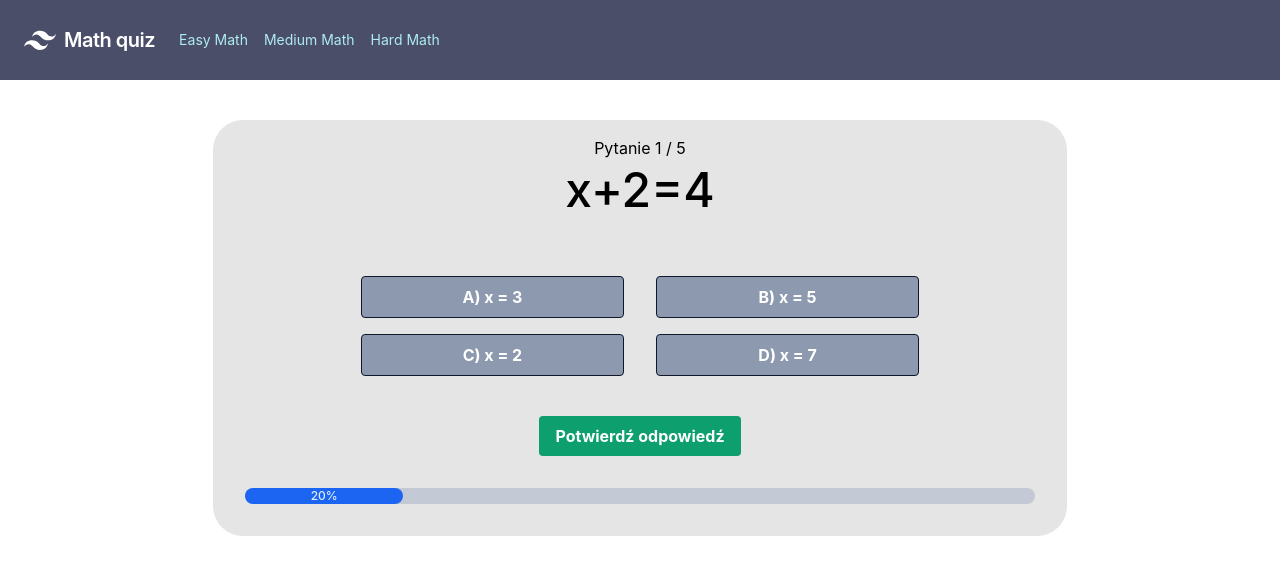
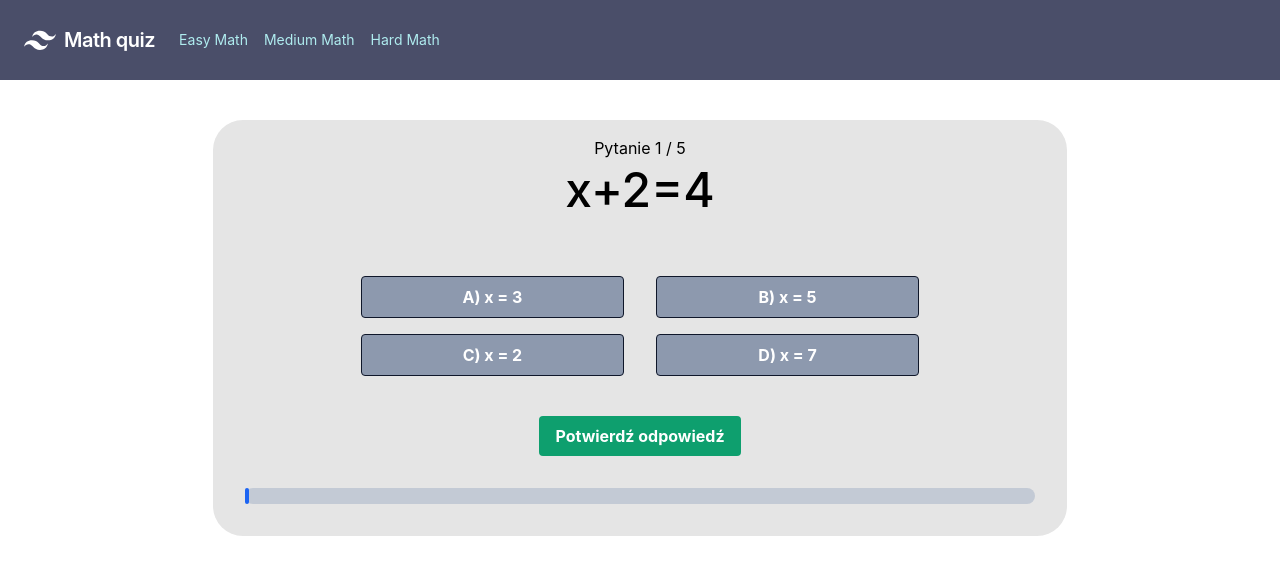
Before and after one commit to jakubprach/quizapp, a React (Create React App) app: page / in a window 1280 px wide. Shown: the top 574 px of the page. Built offline with nearby package versions, Linux system fonts and the light colour scheme.

Commit message:
bar_od_0

```diff
--- a/src/components/QuestionBox/QuestionBox.css
+++ b/src/components/QuestionBox/QuestionBox.css
@@ -1,19 +1,19 @@
 #pytanie1 {
+    width: 0%;
+}
+
+#pytanie2 {
     width: 20%;
 }
 
-#pytanie2 {
+#pytanie3 {
     width: 40%;
 }
 
-#pytanie3 {
+#pytanie4 {
     width: 60%;
 }
 
-#pytanie4 {
+#pytanie5 {
     width: 80%;
 }
-
-#pytanie5 {
-    width: 100%;
-}
--- a/src/components/QuestionBox/QuestionBox.jsx
+++ b/src/components/QuestionBox/QuestionBox.jsx
@@ -117,7 +117,7 @@ export default function QuestionBox(props) {
                 <div id ={props.idcss}
                     class="bg-blue-600 h-4 text-xs font-medium text-blue-100 text-center p-0.5 leading-none rounded-full"
                   >
-                    {props.barPercent}%
+                    {props.barPercent}
                   </div>
                 </div>
               </div>
--- a/src/data/QuestionsEasy.js
+++ b/src/data/QuestionsEasy.js
@@ -8,7 +8,7 @@ export const Questions = [
         answer3: 2,
         answer4: 7,
         idcss:"pytanie1",
-        barPercent:20
+        barPercent:""
     },
     {
         id:2,
@@ -19,7 +19,7 @@ export const Questions = [
         answer3: 10,
         answer4: 11,
         idcss:"pytanie2",
-        barPercent:40
+        barPercent:"20%"
 
     },
     {
@@ -31,7 +31,7 @@ export const Questions = [
         answer3: 0,
         answer4: 18,
         idcss:"pytanie3",
-        barPercent:60
+        barPercent:"40%"
     },
     {
         id:4,
@@ -42,7 +42,7 @@ export const Questions = [
         answer3: 3,
         answer4: 10,
         idcss:"pytanie4",
-        barPercent:80
+        barPercent:"60%"
     },
     {
         id:5,
@@ -53,7 +53,7 @@ export const Questions = [
         answer3: 5,
         answer4: 3,
         idcss:"pytanie5",
-        barPercent:100
+        barPercent:"80%"
     },
 
     ]
--- a/src/data/QuestionsHard.js
+++ b/src/data/QuestionsHard.js
@@ -8,7 +8,7 @@ export const Questions = [
         answer3: 9,
         answer4: 7,
         idcss:"pytanie1",
-        barPercent:20
+        barPercent:""
     },
     {
         id:2,
@@ -19,7 +19,7 @@ export const Questions = [
         answer3: 3,
         answer4: 6,
         idcss:"pytanie2",
-        barPercent:40
+        barPercent:"20%"
 
     },
     {
@@ -31,7 +31,7 @@ export const Questions = [
         answer3: 88,
         answer4: 89,
         idcss:"pytanie3",
-        barPercent:60
+        barPercent:"40%"
     },
     {
         id:4,
@@ -42,7 +42,7 @@ export const Questions = [
         answer3: 60,
         answer4: 58,
         idcss:"pytanie4",
-        barPercent:80
+        barPercent:"60%"
     },
     {
         id:5,
@@ -53,7 +53,7 @@ export const Questions = [
         answer3: 67,
         answer4: 65,
         idcss:"pytanie5",
-        barPercent:100
+        barPercent:"80%"
     },
 
     ]
--- a/src/data/QuestionsMedium.js
+++ b/src/data/QuestionsMedium.js
@@ -8,7 +8,7 @@ export const Questions = [
         answer3: 23,
         answer4: 25,
         idcss:"pytanie1",
-        barPercent:20
+        barPercent:""
     },
     {
         id:2,
@@ -19,7 +19,7 @@ export const Questions = [
         answer3: 180,
         answer4: 175,
         idcss:"pytanie2",
-        barPercent:40
+        barPercent:"20%"
 
     },
     {
@@ -31,7 +31,7 @@ export const Questions = [
         answer3: 105,
         answer4: 104,
         idcss:"pytanie3",
-        barPercent:60
+        barPercent:"40%"
     },
     {
         id:4,
@@ -42,7 +42,7 @@ export const Questions = [
         answer3: 32,
         answer4: 33,
         idcss:"pytanie4",
-        barPercent:80
+        barPercent:"60%"
     },
     {
         id:5,
@@ -53,7 +53,7 @@ export const Questions = [
         answer3: 32,
         answer4: 34,
         idcss:"pytanie5",
-        barPercent:100
+        barPercent:"80%"
     },
 
     ]
```
